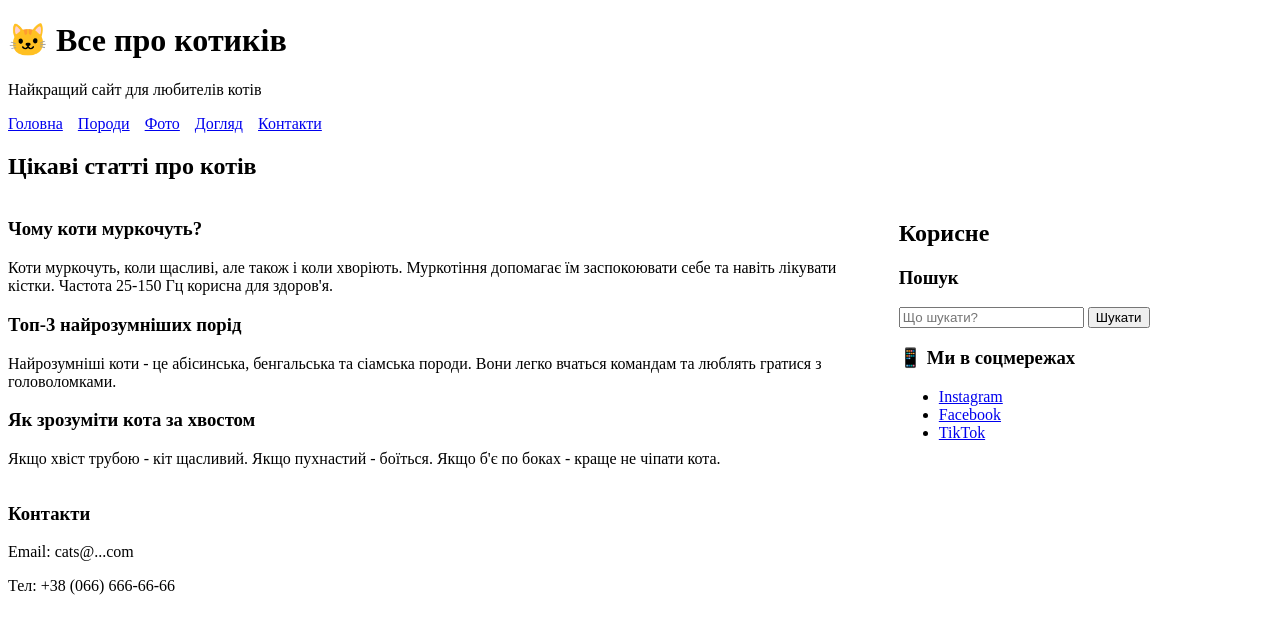
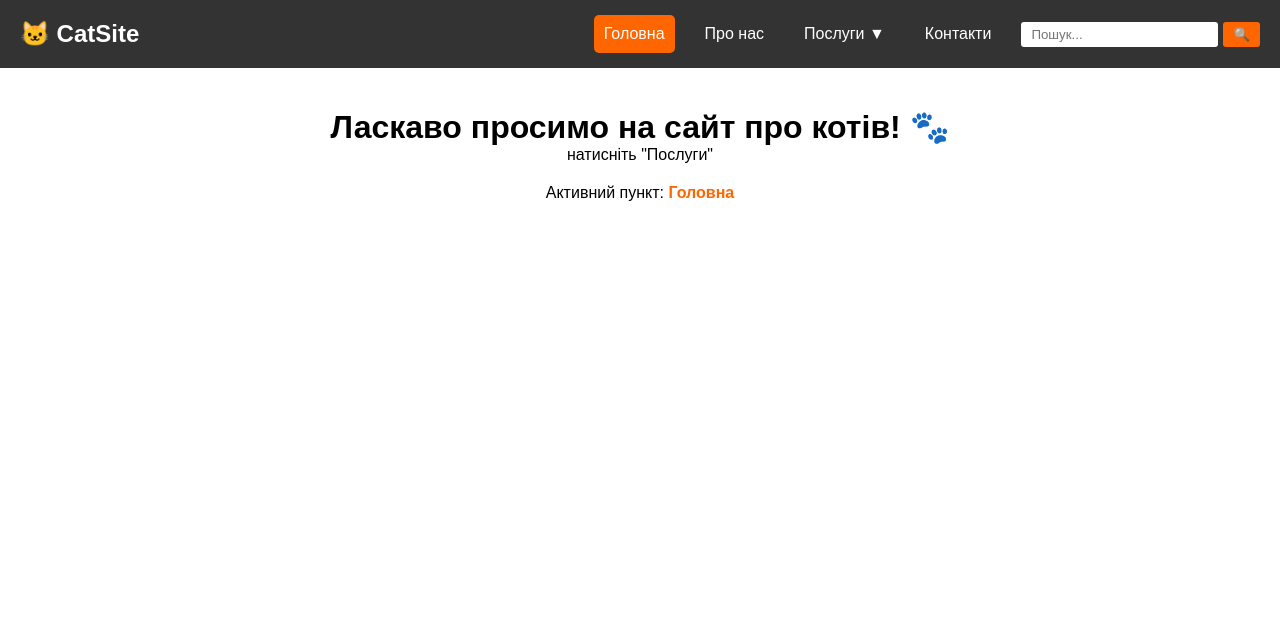
Before and after one commit to lesikdiana/classroom, a plain HTML site: page index.html in a window 1280 px wide. Drawn offline with Linux system fonts and the light colour scheme.

Commit message:
laboratory task 2

```diff
--- a/index.html
+++ b/index.html
@@ -3,98 +3,198 @@
 <head>
     <meta charset="UTF-8">
     <meta name="viewport" content="width=device-width, initial-scale=1.0">
-    <title>Котики</title>
+    <title>Адаптивна навігація</title>
     <style>
-        /* Flexbox для розміщення статей та aside всередині main */
-        .main-content {
-            display: flex;
-            gap: 20px;
+        * {
+            margin: 0;
+            padding: 0;
+            box-sizing: border-box;
         }
 
-        .articles {
-            flex: 70%;
+        body {
+            font-family: Arial, sans-serif;
         }
 
-        aside {
-            flex: 30%;
+        nav {
+            background: #333;
+            padding: 15px 20px;
         }
 
-        nav ul {
+        .nav-header {
+            display: flex;
+            justify-content: space-between;
+            align-items: center;
+        }
+
+        .logo {
+            color: white;
+            font-size: 24px;
+            font-weight: bold;
+            text-decoration: none;
+        }
+
+        .burger {
+            display: none;
+            font-size: 30px;
+            color: white;
+            cursor: pointer;
+            background: none;
+            border: none;
+        }
+
+        #burger-checkbox {
+            display: none;
+        }
+
+        .nav-links {
             display: flex;
             list-style: none;
-            gap: 15px;
-            padding: 0;
+            gap: 20px;
+            align-items: center;
         }
 
-        .footer-content {
+        .nav-links li {
+            position: relative;
+        }
+
+        .nav-links a {
+            color: white;
+            text-decoration: none;
+            padding: 10px;
+            display: block;
+        }
+
+        .nav-links a:hover {
+            background: #555;
+            border-radius: 5px;
+        }
+
+        .nav-links li:first-child a {
+            background: #ff6600;
+            border-radius: 5px;
+        }
+
+        .dropdown-menu {
+            display: none;
+            position: absolute;
+            top: 100%;
+            left: 0;
+            background: #444;
+            list-style: none;
+            min-width: 150px;
+            border-radius: 5px;
+        }
+
+        .dropdown-menu li a {
+            padding: 10px;
+        }
+
+        .dropdown:hover .dropdown-menu {
+            display: block;
+        }
+
+        .search-form {
             display: flex;
-            justify-content: space-between;
-            gap: 20px;
+            gap: 5px;
+        }
+
+        .search-form input {
+            padding: 5px 10px;
+            border: none;
+            border-radius: 3px;
+        }
+
+        .search-form button {
+            padding: 5px 10px;
+            background: #ff6600;
+            border: none;
+            border-radius: 3px;
+            cursor: pointer;
+            color: white;
+        }
+
+        @media (max-width: 992px) {
+            .search-form input {
+                width: 120px;
+            }
+        }
+
+        @media (max-width: 768px) {
+            .burger {
+                display: block;
+            }
+
+            .nav-links {
+                display: none;
+                flex-direction: column;
+                width: 100%;
+                margin-top: 15px;
+                gap: 5px;
+            }
+
+            #burger-checkbox:checked + .burger + .nav-links {
+                display: flex;
+            }
+
+            .dropdown-menu {
+                position: static;
+                margin-left: 20px;
+                display: none;
+            }
+
+            .dropdown:focus-within .dropdown-menu,
+            .dropdown:hover .dropdown-menu {
+                display: block;
+            }
+
+            .search-form {
+                width: 100%;
+            }
+
+            .search-form input {
+                flex: 1;
+            }
         }
     </style>
 </head>
 <body>
 
-    <header>
-        <h1>🐱 Все про котиків</h1>
-        <p>Найкращий сайт для любителів котів</p>
-        <nav>
-            <ul>
+    <nav>
+        <div class="nav-header">
+            <a href="#" class="logo">🐱 CatSite</a>
+            <input type="checkbox" id="burger-checkbox">
+            <label for="burger-checkbox" class="burger">☰</label>
+
+            <ul class="nav-links">
                 <li><a href="#">Головна</a></li>
-                <li><a href="#">Породи</a></li>
-                <li><a href="#">Фото</a></li>
-                <li><a href="#">Догляд</a></li>
+                <li><a href="#">Про нас</a></li>
+
+                <li class="dropdown">
+                    <a href="#">Послуги ▼</a>
+                    <ul class="dropdown-menu">
+                        <li><a href="#">Догляд за котами</a></li>
+                        <li><a href="#">Вигул котів</a></li>
+                        <li><a href="#">Готель для котів</a></li>
+                    </ul>
+                </li>
+
                 <li><a href="#">Контакти</a></li>
+
+                <li>
+                    <form class="search-form" action="#">
+                        <input type="search" placeholder="Пошук...">
+                        <button type="submit">🔍</button>
+                    </form>
+                </li>
             </ul>
-        </nav>
-    </header>
-    <main>
-        <h2>Цікаві статті про котів</h2>
-        <div class="main-content">
-            <div class="articles">
-                    <h3>Чому коти муркочуть?</h3>
-                    <p>Коти муркочуть, коли щасливі, але також і коли хворіють. Муркотіння допомагає їм заспокоювати себе та навіть лікувати кістки. Частота 25-150 Гц корисна для здоров'я.</p>
+        </div>
+    </nav>
 
-                    <h3>Топ-3 найрозумніших порід</h3>
-                    <p>Найрозумніші коти - це абісинська, бенгальська та сіамська породи. Вони легко вчаться командам та люблять гратися з головоломками.</p>
-
-                    <h3>Як зрозуміти кота за хвостом</h3>
-                    <p>Якщо хвіст трубою - кіт щасливий. Якщо пухнастий - боїться. Якщо б'є по боках - краще не чіпати кота.</p>
-
-            </div>
-            <aside>
-                <h2>Корисне</h2>
-
-                <div>
-                    <h3>Пошук</h3>
-                    <form>
-                        <input type="search" placeholder="Що шукати?">
-                        <button type="submit">Шукати</button>
-                    </form>
-                </div>
-
-                <div>
-                    <h3>📱 Ми в соцмережах</h3>
-                    <ul>
-                        <li><a href="#">Instagram</a></li>
-                        <li><a href="#">Facebook</a></li>
-                        <li><a href="#">TikTok</a></li>
-                    </ul>
-                </div>
-            </aside>
-
-        </div>
-    </main>
-
-    <footer>
-        <div class="footer-content">
-            <div>
-                <h3>Контакти</h3>
-                <p>Email: cats@...com</p>
-                <p>Тел: +38 (066) 666-66-66</p>
-            </div>
-        </div>
-    </footer>
+    <div style="padding: 40px; text-align: center;">
+        <h1>Ласкаво просимо на сайт про котів! 🐾</h1>
+        <p>натисніть "Послуги"</p>
+        <p style="margin-top: 20px;">Активний пункт: <strong style="color: #ff6600;">Головна</strong></p>
+    </div>
 
 </body>
 </html>
```
